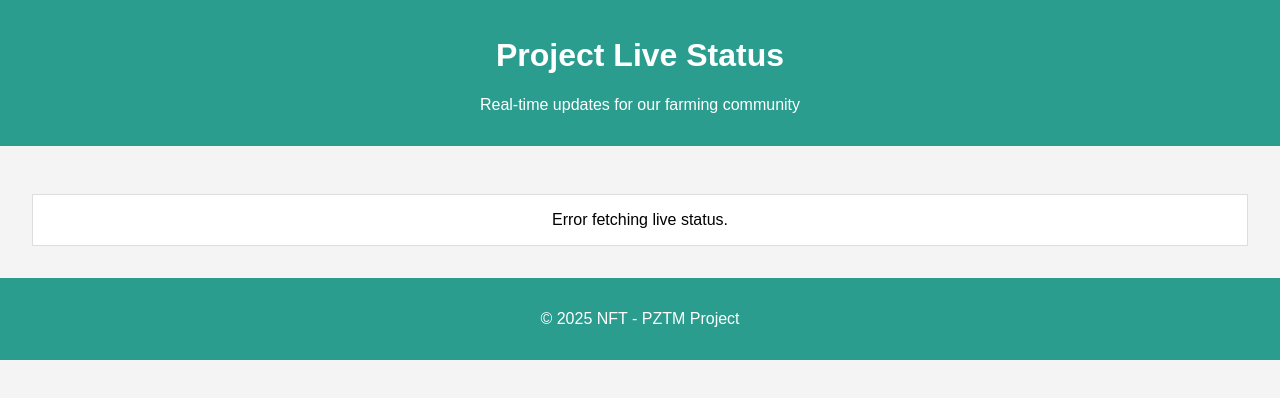
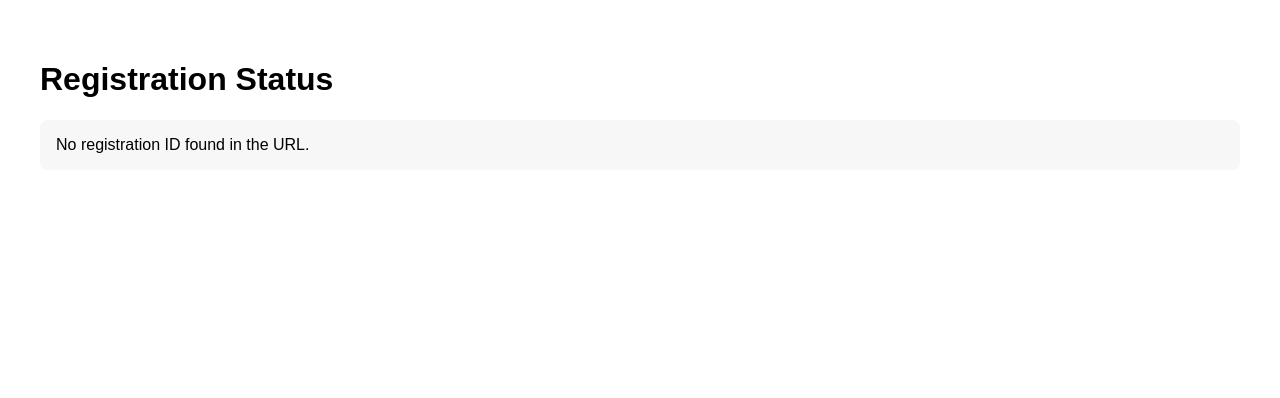
Before and after one commit to marcelgatto/PZTMstatus, a plain HTML site: page index.html in a window 1280 px wide. Drawn offline with Linux system fonts and the light colour scheme; no server answers.

Commit message:
index.html

```diff
--- a/index.html
+++ b/index.html
@@ -1,23 +1,44 @@
 <!DOCTYPE html>
-<html lang="en">
+<html>
 <head>
   <meta charset="UTF-8">
-  <meta name="viewport" content="width=device-width, initial-scale=1.0">
-  <title>Live Project Status for Farmers</title>
-  <link rel="stylesheet" href="styles.css">
+  <title>Registration Status</title>
+  <style>
+    body {
+      font-family: Arial, sans-serif;
+      padding: 2rem;
+    }
+    #content {
+      margin-top: 1rem;
+      padding: 1rem;
+      background: #f7f7f7;
+      border-radius: 8px;
+    }
+  </style>
 </head>
 <body>
-  <header>
-    <h1>Project Live Status</h1>
-    <p>Real-time updates for our farming community</p>
-  </header>
-  <main>
-    <!-- This section will show live data -->
-    <div id="liveStatus">Loading live status...</div>
-  </main>
-  <footer>
-    <p>&copy; 2025 NFT - PZTM Project</p>
-  </footer>
-  <script src="app.js"></script>
+  <h1>Registration Status</h1>
+  <div id="content">Loading...</div>
+
+  <script>
+    function displayStatus() {
+      const hash = window.location.hash;
+      const contentDiv = document.getElementById("content");
+
+      // Expecting the hash format to be "#/status/<registrationId>"
+      if (hash.startsWith("#/status/")) {
+        const parts = hash.split("/");
+        const registrationId = parts[2];
+        // Here, you could add code to fetch additional registration info via an API.
+        contentDiv.innerText = "Your registration ID is: " + registrationId;
+      } else {
+        contentDiv.innerText = "No registration ID found in the URL.";
+      }
+    }
+
+    // Update content on page load and when the hash changes
+    window.addEventListener("load", displayStatus);
+    window.addEventListener("hashchange", displayStatus);
+  </script>
 </body>
 </html>
```
